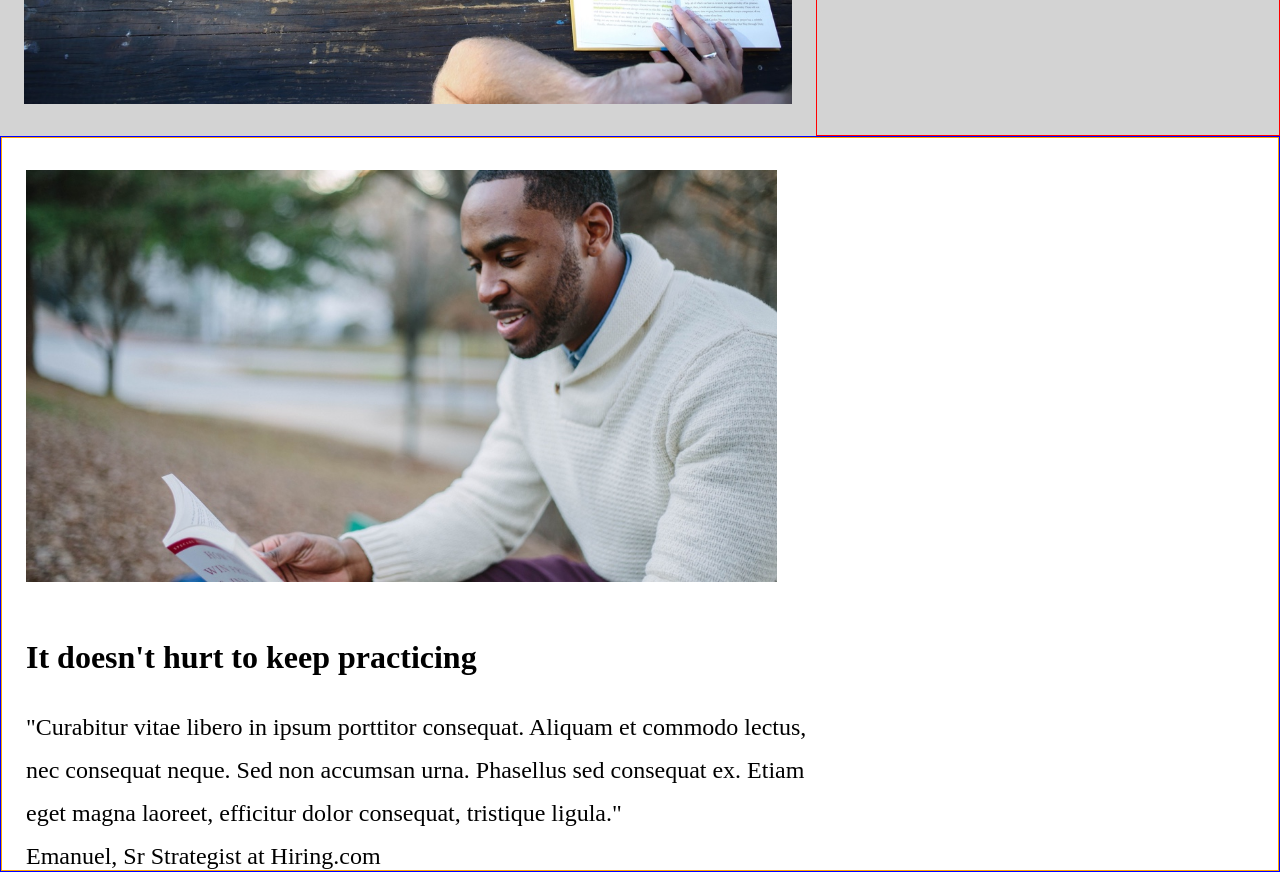
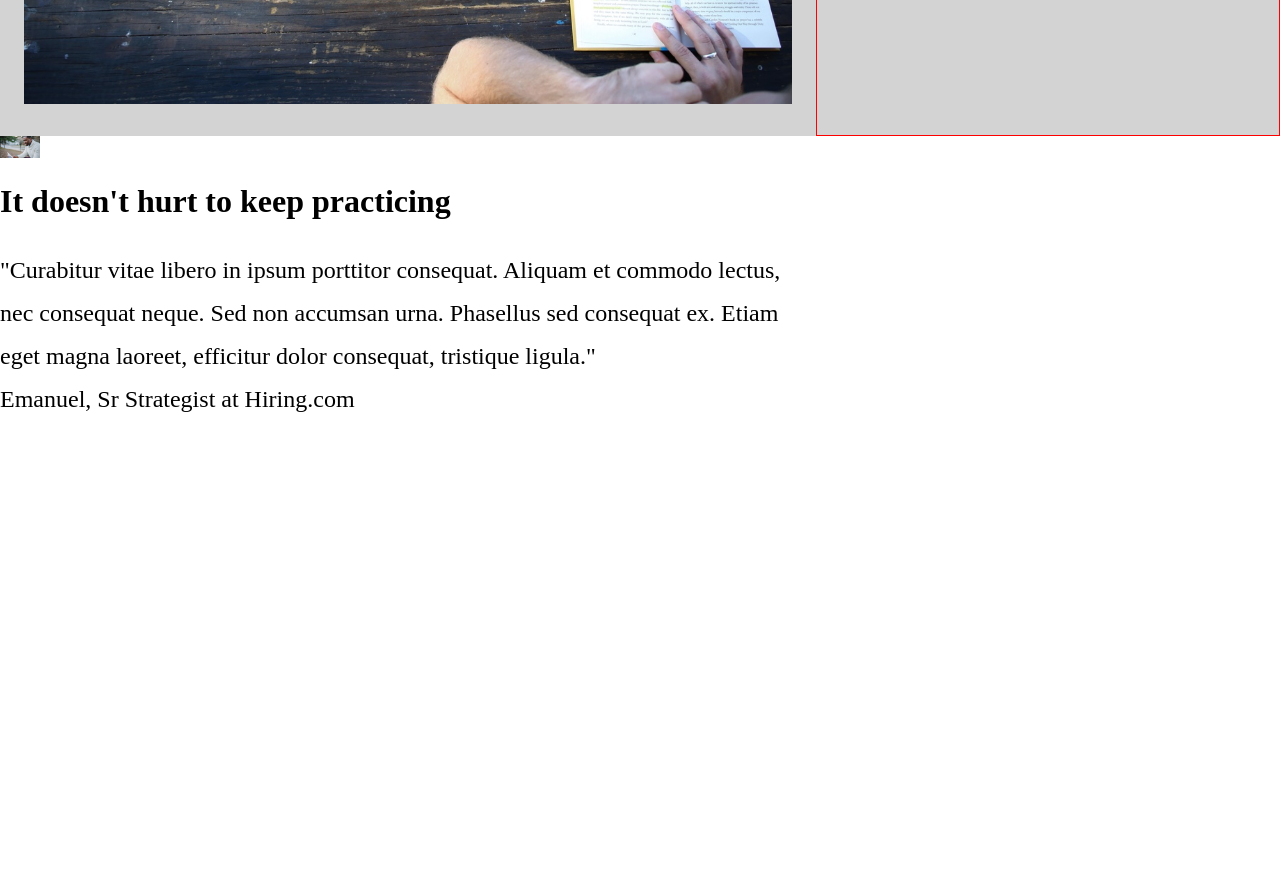
Before and after one commit to gabyperez06/colmaracademy, a plain HTML site: page index.html in a window 1280 px wide. Shown: the part 560-1432 px from the top of the page. After the commit the page ends 973 px from the top, so only its background shows below. Drawn offline with Linux system fonts and the light colour scheme.

Commit message:
style.css

```diff
--- a/css/style.css
+++ b/css/style.css
@@ -65,22 +65,3 @@ div.button{
     text-align: center;
     padding: 70px 0px;
 }
-
-.main {
-    background-color: white;
-    display: flex;
-    border: 1px solid blue;
-
-}
-
-.left img{
-    width: 60%;
-    padding: 32px 0px 32px 0px;
-
-}
-
-.left {
-    border:1px solid orange;
-    width: 100%;
-    padding-left: 24px;
-    display: inline-block;
```
